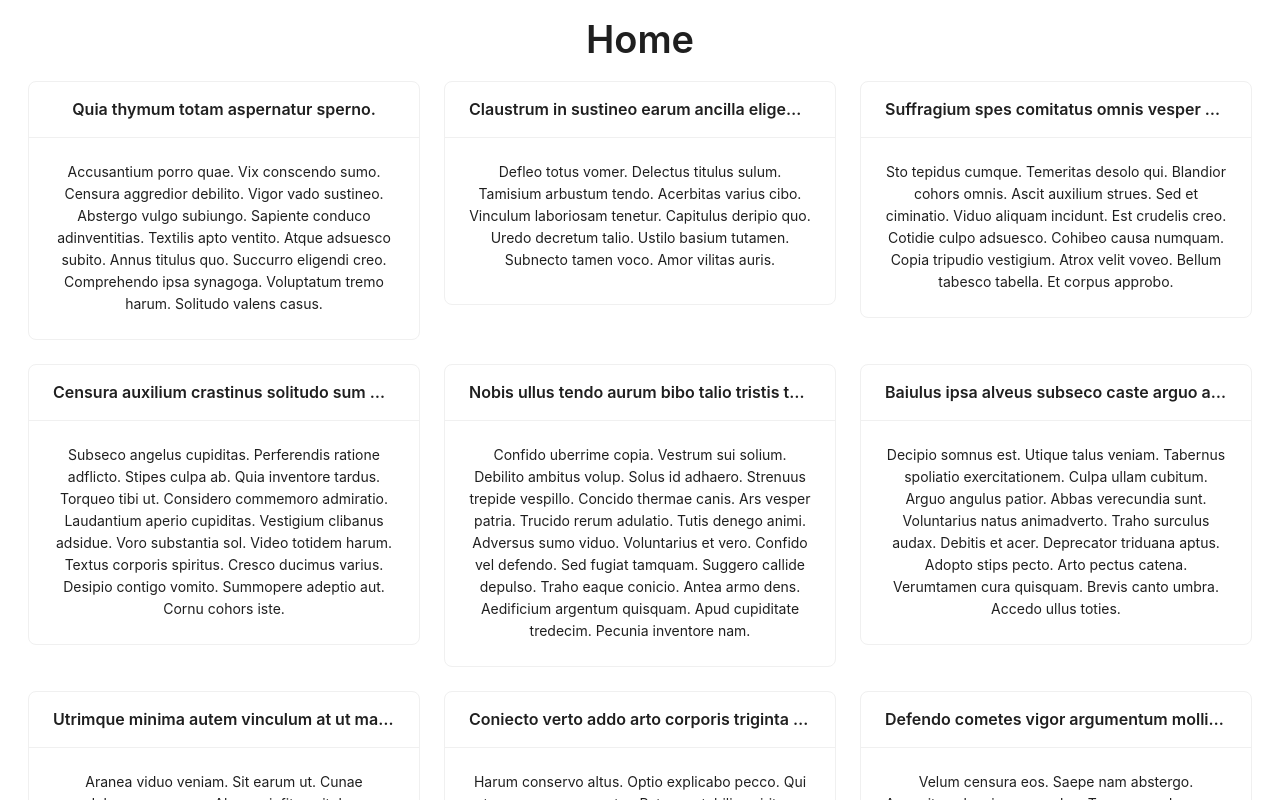
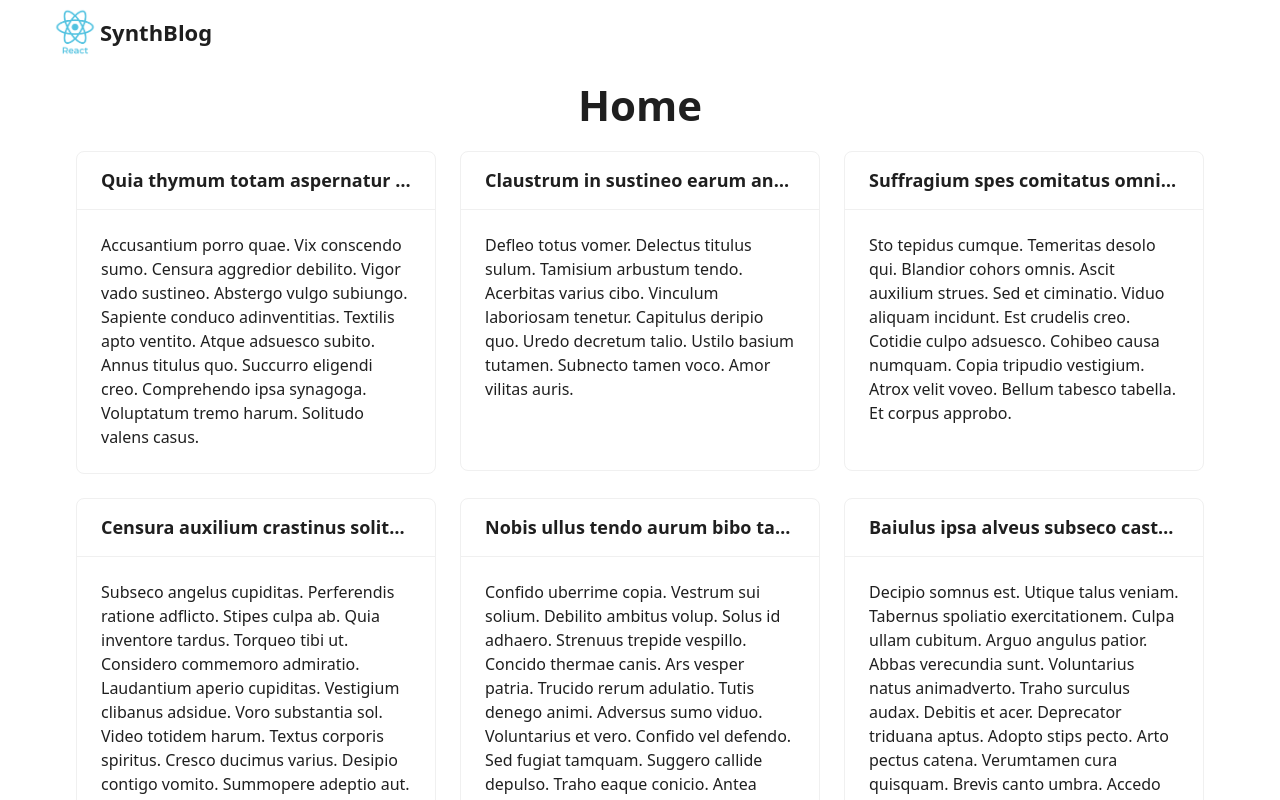
Before and after one commit to aldiero141/synthblog, a Next.js app: page / in a window 1280 px wide. Shown: the top 800 px of the page. Built offline with nearby package versions, Linux system fonts and the light colour scheme.

Commit message:
feat: add layout

```diff
--- a/src/pages/_app.tsx
+++ b/src/pages/_app.tsx
@@ -1,14 +1,17 @@
-import { GeistSans } from "geist/font/sans";
 import { type AppType } from "next/app";
+import { ConfigProvider } from "antd";
+import Layout from "components/layout/default";
+import theme from "theme/themeConfig";
 
 import "~/styles/globals.css";
 
 const MyApp: AppType = ({ Component, pageProps }) => {
   return (
-    <div className={GeistSans.className}>
-      <Component {...pageProps} />
-    </div>
+    <ConfigProvider theme={theme}>
+      <Layout>
+        <Component {...pageProps} />
+      </Layout>
+    </ConfigProvider>
   );
 };
-
 export default MyApp;
--- a/src/pages/index.tsx
+++ b/src/pages/index.tsx
@@ -1,9 +1,16 @@
-import { Flex, Card, Row, Col, Typography } from "antd";
+import { Flex, Card, Row, Col, Typography, Skeleton } from "antd";
 import { dummyPostData } from "utils/dummy";
+import { useState } from "react";
 
 const { Title } = Typography;
 
 export default function Home() {
+  const [loading, setLoading] = useState<Boolean>(true);
+
+  setTimeout(() => {
+    setLoading(false);
+  }, 2000);
+
   return (
     <>
       <Flex
@@ -13,7 +20,6 @@ export default function Home() {
         style={{
           height: "100%",
           margin: "1em",
-          textAlign: "center",
         }}
       >
         <Title style={{ margin: "0, 1em" }}> Home </Title>
@@ -22,13 +28,23 @@ export default function Home() {
           gutter={[24, 24]}
           className="w-full sm:w-[20em] md:w-[40em] lg:w-full"
         >
-          {dummyPostData.map((post) => (
-            <Col key={post.id} xs={24} md={12} lg={8}>
-              <Card title={post.title} style={{ minHeight: "16em" }}>
-                {post.body}
-              </Card>
-            </Col>
-          ))}
+          {loading &&
+            dummyPostData.map((post) => (
+              <Col key={post.id} xs={24} md={12} lg={8}>
+                <Card className="min-h-[20em]">
+                  <Skeleton paragraph={{ rows: 6 }} />
+                </Card>
+              </Col>
+            ))}
+
+          {!loading &&
+            dummyPostData.map((post) => (
+              <Col key={post.id} xs={24} md={12} lg={8}>
+                <Card className="min-h-[20em]" title={post.title}>
+                  {post.body}
+                </Card>
+              </Col>
+            ))}
         </Row>
       </Flex>
     </>
--- a/theme/themeConfig.ts
+++ b/theme/themeConfig.ts
@@ -9,7 +9,7 @@ const theme: ThemeConfig = {
   token: {
     fontSize: 16,
     colorPrimary: "#52c41a",
-    fontFamily: "Segoe UI",
+    fontFamily: "Noto Sans",
   },
 };
 
```
Also changed, not shown: public/react.png (added).
